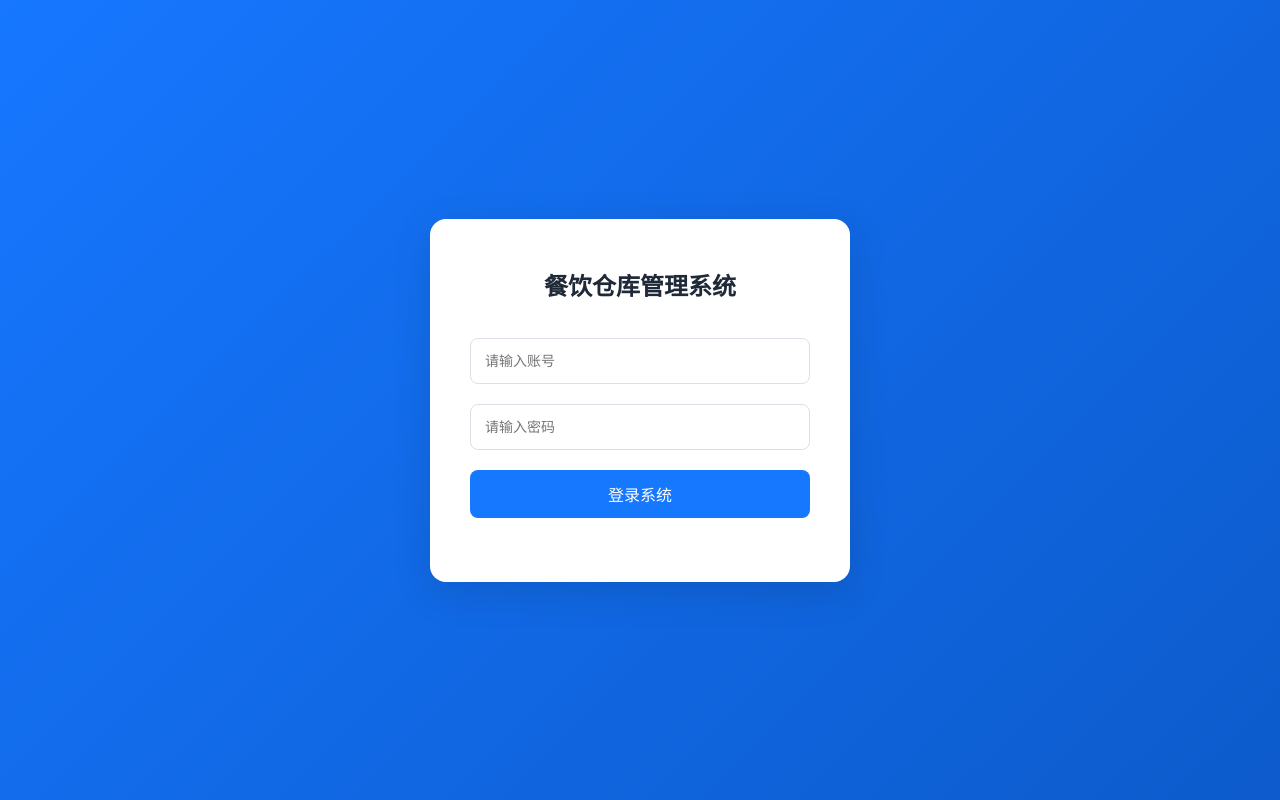
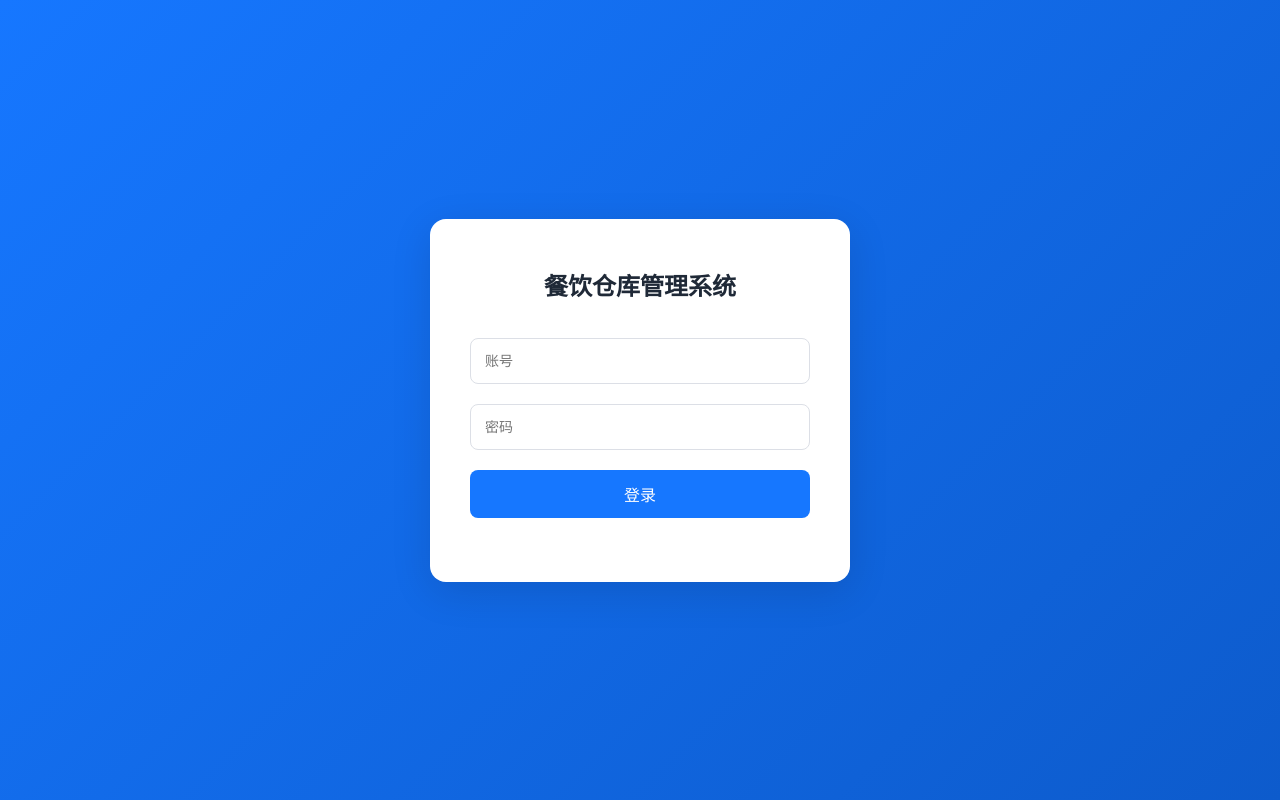
Before and after one commit to JJB0619/warehouse, a Flask app: page /login in a window 1280 px wide. Run offline with Flask 3, Linux system fonts and the light colour scheme.

Commit message:
Update login.html

```diff
--- a/templates/login.html
+++ b/templates/login.html
@@ -1,22 +1,16 @@
 <!DOCTYPE html>
-<html lang="zh-CN">
-<head>
 <meta charset="UTF-8">
-  <title>登录 - 餐饮仓库管理系统</title>
+<title>登录</title>
 <link rel="stylesheet" href="/static/css/style.css">
-</head>
-<body>
 <div class="login-wrapper">
   <div class="login-card">
     <h2>餐饮仓库管理系统</h2>
     <div class="login-form">
-        <input id="username" placeholder="请输入账号" autocomplete="off">
-        <input id="password" type="password" placeholder="请输入密码">
-        <button class="login-btn" onclick="login()">登录系统</button>
+      <input id="username" placeholder="账号">
+      <input id="password" type="password" placeholder="密码">
+      <button class="login-btn" onclick="login()">登录</button>
     </div>
     <div class="login-tip" id="msg"></div>
   </div>
 </div>
 <script src="/static/js/main.js"></script>
-</body>
-</html>
```
Lines whose indentation alone changed are shown as unchanged.
